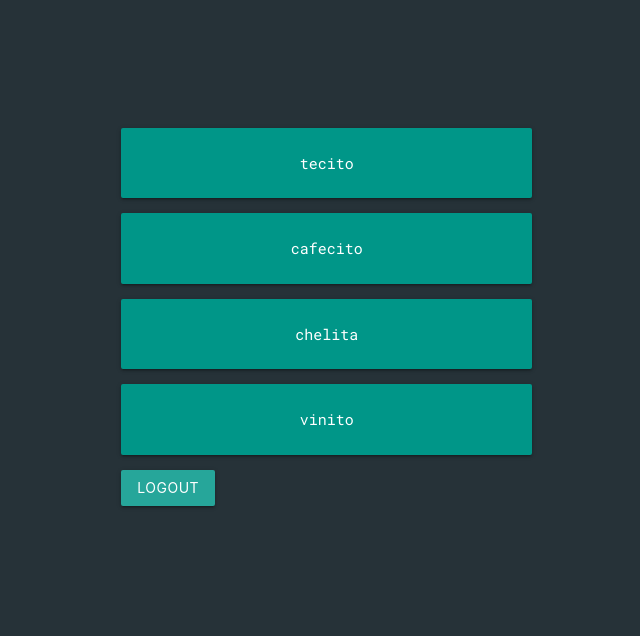
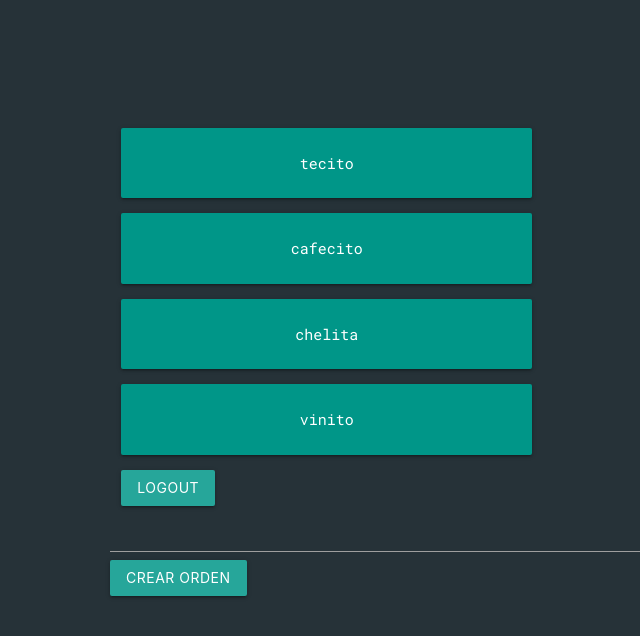
Before and after one commit to daedov/BurgerApi, a React (Create React App) app: page /Menu in a window 1280 px wide. Shown: the top 636 px of the page, without its empty margins (10-650 px from the left). Built offline with nearby package versions, Linux system fonts and the light colour scheme; sample sign-in values are in the browser's storage.

Commit message:
request Data Base method post

```diff
--- a/src/App.js
+++ b/src/App.js
@@ -1,7 +1,8 @@
 
 import { Routes, Route} from 'react-router-dom';
 import Login from './components/Login';
-import Menu from './components/Menu'
+import Menu from './components/Menu';
+import Orders from './components/Orders'
 import './index.css';
 import ProtectedRoutes from './components/ProtectedRoutes';
 
@@ -20,7 +21,7 @@ function App() {
       <Route path="/" element={ <Login /> } />
 
       <Route path="/Menu" element={<ProtectedRoutes>  <Menu/> </ProtectedRoutes> } />
-
+      <Route path="/Orders" element={<ProtectedRoutes>  <Orders/> </ProtectedRoutes> } />
       <Route/>
 
     </Routes>
--- a/src/components/Login.jsx
+++ b/src/components/Login.jsx
@@ -15,12 +15,13 @@ const Login = () => {
     e.preventDefault();
     axios
       .post("http://localhost:8000/auth", {
-        email: "papitas@gmail.com",
-        password: "papitas123456",
+        email: "papasconaceituna@gmail.com",
+        password: "papasconaceituna123456",
       })
       .then((response) => {
         console.log(response.data)
         localStorage.setItem("token",response.data.token )
+        console.log(localStorage.getItem('token'))
          response = navigate("/Menu")
       })
 
--- a/src/components/Menu.jsx
+++ b/src/components/Menu.jsx
@@ -12,7 +12,6 @@ const Menu = () => {
     let headers = {
       Authorization: `Bearer ${localStorage.getItem('token')}`
     }
-
     axios
       .get('http://localhost:8000/', { headers })
       .then((response)=> {
@@ -21,9 +20,33 @@ const Menu = () => {
       .catch((error)=> {
         console.log(error)
       })
-
   }, [])
 
+  const handlePostOrder = (e) => {
+    e.preventDefault();
+    let headers = {
+      Authorization: `Bearer ${localStorage.getItem('token')}`
+    }
+    const body =   {client: "dany 6",
+    products : [{
+      qty: 6,
+      product: "patatas",
+      price: 5000
+      },
+      {
+        qty: 1,
+        product: "patatas fritas",
+        price: 10000
+      }]
+    }
+    console.log(headers)
+    axios
+    .post('http://localhost:8000/orders',  body, { headers })
+    .then((response) => {
+      console.log("orderrr---------->",response.data)
+    })
+    .catch((err) => console.log(err));
+  }
   return (
     <div className="row">
       <div className="col s12 m5">
@@ -44,8 +67,13 @@ const Menu = () => {
       onClick={handleLogout}>Logout</button>
         </div>
       </div>
+      <div>
+        <input type="text" id="client"/>
+      <button className="waves-light btn" onClick={handlePostOrder}>Crear orden</button>
+      </div>
     </div>
   );
 };
 
-export default Menu;
+
+export default Menu
--- /dev/null
+++ b/src/components/Orders.jsx
@@ -0,0 +1,9 @@
+import React, { useEffect } from "react";
+import { useNavigate } from 'react-router-dom';
+import axios from "axios";
+
+const Orders = () => {
+
+}
+
+export default Orders
```
